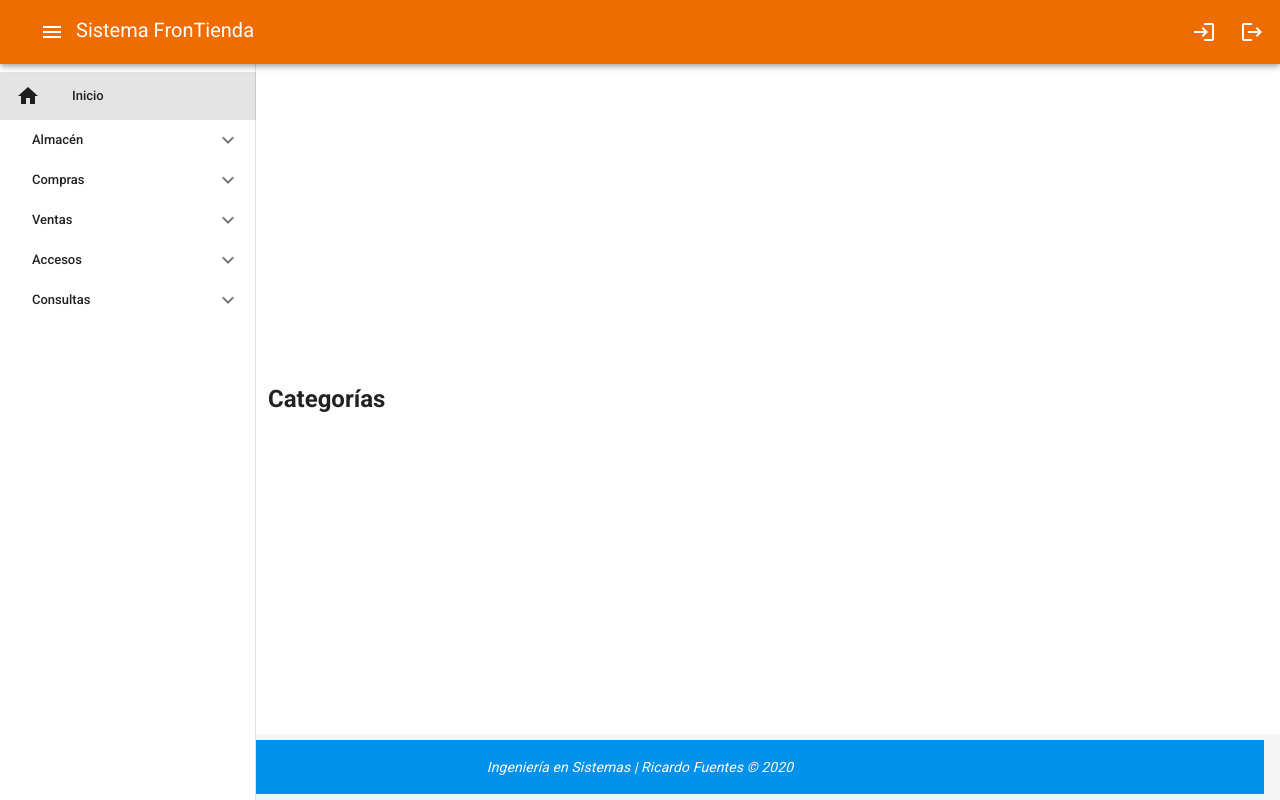
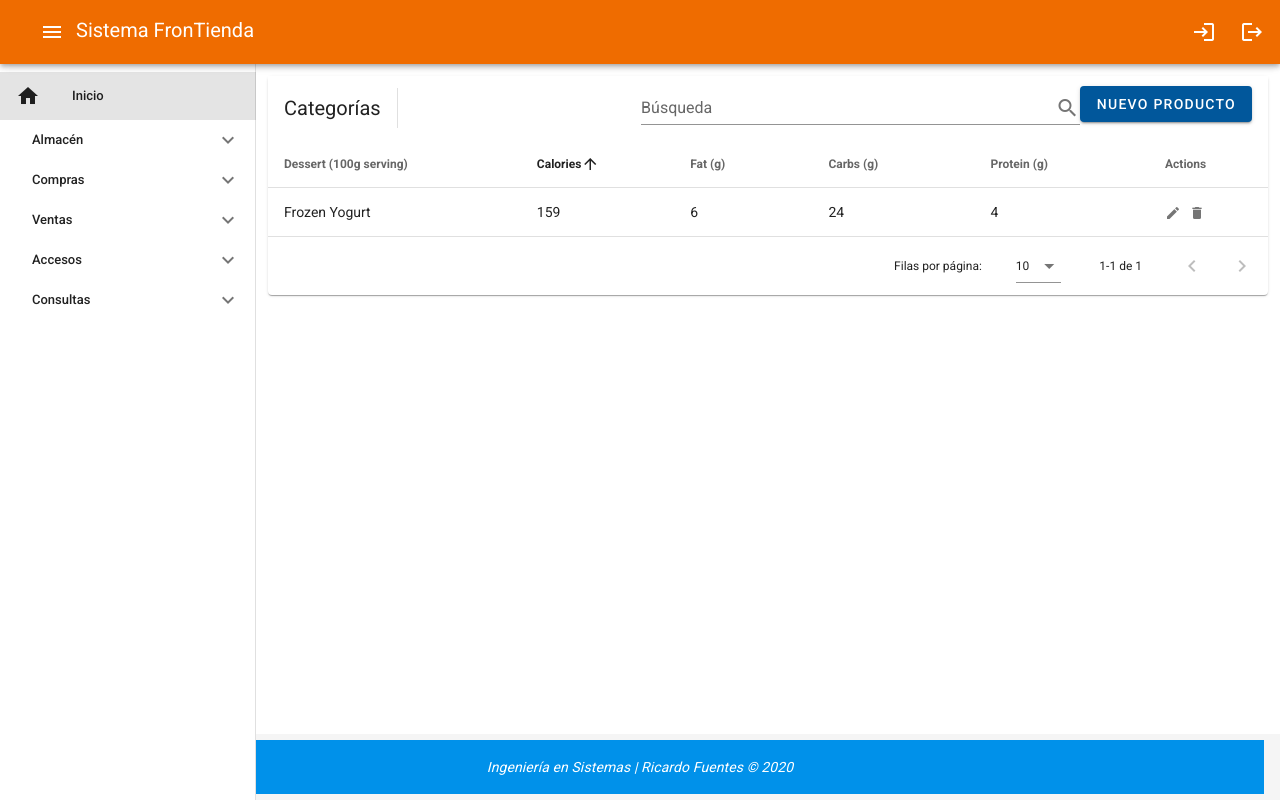
Before and after one commit to Grupo1-Colab/front_end_vue, a Vue app: page /categoria in a window 1280 px wide. Built offline with nearby package versions, Linux system fonts and the light colour scheme.

Commit message:
Modificada  y enriquecida  el componente de Categorías

```diff
--- a/src/components/Categoria.vue
+++ b/src/components/Categoria.vue
@@ -1,5 +1,163 @@
 <template>
-    <div>
-        <h2>Categorías</h2>
-    </div>
+<v-layout align-start>
+    <v-flex>
+        <v-data-table :headers="headers" :items="desserts" :search="search" sort-by="calories" class="elevation-1">
+            <template v-slot:top>
+                <v-toolbar flat color="white">
+                    <v-toolbar-title>Categorías</v-toolbar-title>
+                    <v-divider class="mx-4" inset vertical></v-divider>
+                    <v-spacer></v-spacer>
+                    <v-text-field
+                        class="text-xs-center"
+                        v-model="search"
+                        append-icon="search"
+                        label="Búsqueda"
+                        single-line
+                        hide-details
+                    ></v-text-field>
+                    <v-dialog v-model="dialog" max-width="500px">
+                        <template v-slot:activator="{ on, attrs }">
+                            <v-btn color="primary" dark class="mb-2" v-bind="attrs" v-on="on">Nuevo Producto</v-btn>
+                        </template>
+                        <v-card>
+                            <v-card-title>
+                                <span class="headline">{{ formTitle }}</span>
+                            </v-card-title>
+
+                            <v-card-text>
+                                <v-container>
+                                    <v-row>
+                                        <v-col cols="12" sm="6" md="4">
+                                            <v-text-field v-model="editedItem.name" label="Dessert name"></v-text-field>
+                                        </v-col>
+                                        <v-col cols="12" sm="6" md="4">
+                                            <v-text-field v-model="editedItem.calories" label="Calories"></v-text-field>
+                                        </v-col>
+                                        <v-col cols="12" sm="6" md="4">
+                                            <v-text-field v-model="editedItem.fat" label="Fat (g)"></v-text-field>
+                                        </v-col>
+                                        <v-col cols="12" sm="6" md="4">
+                                            <v-text-field v-model="editedItem.carbs" label="Carbs (g)"></v-text-field>
+                                        </v-col>
+                                        <v-col cols="12" sm="6" md="4">
+                                            <v-text-field v-model="editedItem.protein" label="Protein (g)"></v-text-field>
+                                        </v-col>
+                                    </v-row>
+                                </v-container>
+                            </v-card-text>
+
+                            <v-card-actions>
+                                <v-spacer></v-spacer>
+                                <v-btn color="blue darken-1" text @click="close">Cancelar</v-btn>
+                                <v-btn color="blue darken-1" text @click="save">Guardar</v-btn>
+                            </v-card-actions>
+                        </v-card>
+                    </v-dialog>
+                </v-toolbar>
+            </template>
+            <template v-slot:item.actions="{ item }">
+                <v-icon small class="mr-2" @click="editItem(item)">edit</v-icon>
+                <v-icon small @click="deleteItem(item)">delete</v-icon>
+            </template>
+            <template v-slot:no-data>
+                <v-btn color="primary" @click="initialize">Reset</v-btn>
+            </template>
+        </v-data-table>
+    </v-flex>
+</v-layout>
 </template>
+
+<script>
+export default {
+    data: () => ({
+        dialog: false,
+        search: '',
+        headers: [
+        {
+            text: 'Dessert (100g serving)',
+            align: 'start',
+            sortable: false,
+            value: 'name',
+        },
+        { text: 'Calories', value: 'calories' },
+        { text: 'Fat (g)', value: 'fat' },
+        { text: 'Carbs (g)', value: 'carbs' },
+        { text: 'Protein (g)', value: 'protein' },
+        { text: 'Actions', value: 'actions', sortable: false },
+        ],
+        desserts: [],
+        editedIndex: -1,
+        editedItem: {
+            name: '',
+            calories: 0,
+            fat: 0,
+            carbs: 0,
+            protein: 0,
+        },
+        defaultItem: {
+            name: '',
+            calories: 0,
+            fat: 0,
+            carbs: 0,
+            protein: 0,
+        },
+    }),
+    computed: {
+    formTitle () {
+            return this.editedIndex === -1 ? 'New Item' : 'Edit Item'
+        },
+    },
+
+    watch: {
+        dialog (val) {
+            val || this.close()
+        },
+    },
+
+    created () {
+        this.initialize()
+    },
+
+    methods: {
+        initialize () {
+            this.desserts = [
+                    {
+                        name: 'Frozen Yogurt',
+                        calories: 159,
+                        fat: 6.0,
+                        carbs: 24,
+                        protein: 4.0,
+                    },
+                ]
+        },
+
+        editItem (item) {
+            this.editedIndex = this.desserts.indexOf(item);
+            this.editedItem = Object.assign({}, item);
+            this.dialog = true;
+        },
+
+        deleteItem (item) {
+            const index = this.desserts.indexOf(item);
+            confirm('Are you sure you want to delete this item?') && this.desserts.splice(index, 1);
+        },
+
+        close () {
+            this.dialog = false;
+            this.$nextTick(() => {
+                this.editedItem = Object.assign({}, this.defaultItem)
+                this.editedIndex = -1
+            });
+        },
+
+        save () {
+            if (this.editedIndex > -1) {
+                Object.assign(this.desserts[this.editedIndex], this.editedItem)
+            } else {
+                this.desserts.push(this.editedItem)
+            }
+            this.close();
+        },
+    },
+}
+</script>
```
